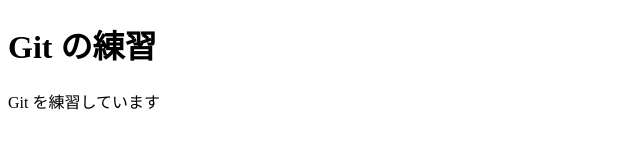
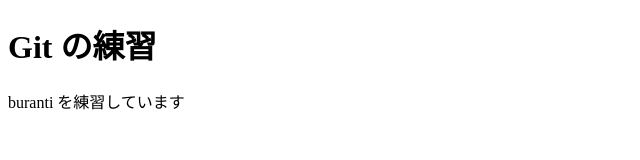
Before and after one commit to take525/git-practice, a plain HTML site: page index.html in a window 1280 px wide. Shown: the full height of the page, 0-640 px from the left. Drawn offline with Linux system fonts and the light colour scheme.

Commit message:
buranti rensyu ni henkou

```diff
--- a/index.html
+++ b/index.html
@@ -6,6 +6,6 @@
 </head>
 <body>
 <h1>Git の練習</h1>
-<p>Git を練習しています</p>
+<p>buranti を練習しています</p>
 </body>
 </html>
```
